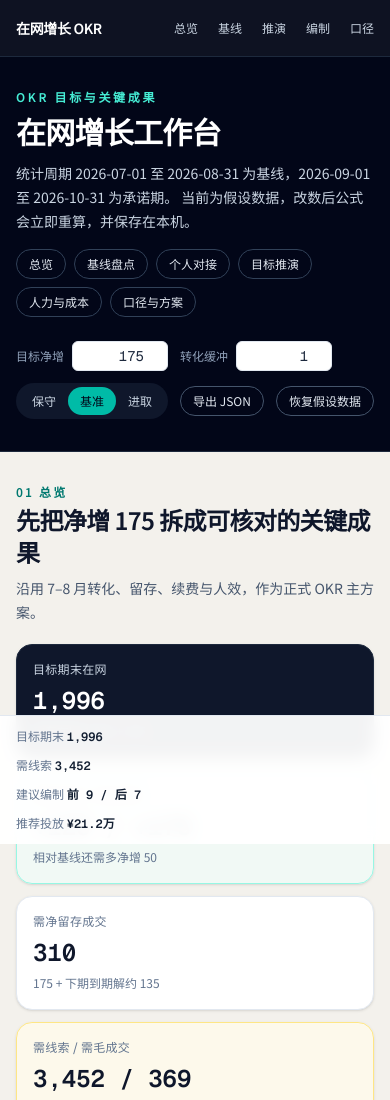
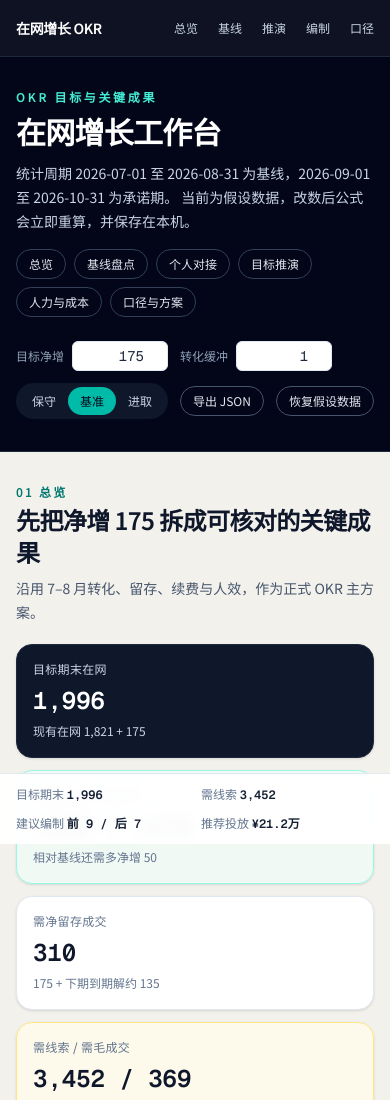
Before and after one commit to wushuangyc/ws, a Next.js app: page / in a window 390 px wide. Shown: the top 1100 px of the page. Built offline with nearby package versions, Linux system fonts and the light colour scheme.

Commit message:
fix: keep sticky summary from covering page content
Add bottom padding and a two-column mobile footer so the live OKR totals stay visible without hiding the last sections.

Co-authored-by: wushuangyc <wushuangyc@users.noreply.github.com>

```diff
--- a/src/components/okr/OkrWorkbench.tsx
+++ b/src/components/okr/OkrWorkbench.tsx
@@ -195,7 +195,7 @@ export function OkrWorkbench() {
         </div>
       </div>
 
-      <div className="mx-auto max-w-7xl space-y-10 px-4 py-8 sm:px-6 lg:px-8">
+      <div className="mx-auto max-w-7xl space-y-10 px-4 py-8 pb-28 sm:px-6 lg:px-8">
         <section className="space-y-5" id="overview">
           <SectionTitle
             id="overview-title"
@@ -437,7 +437,7 @@ export function OkrWorkbench() {
       </div>
 
       <div className="sticky bottom-0 z-20 border-t border-slate-200 bg-white/95 backdrop-blur">
-        <div className="mx-auto grid max-w-7xl gap-3 px-4 py-3 text-xs sm:grid-cols-4 sm:px-6 lg:px-8">
+        <div className="mx-auto grid max-w-7xl grid-cols-2 gap-3 px-4 py-3 text-xs sm:grid-cols-4 sm:px-6 lg:px-8">
           <p>
             <span className="text-slate-500">目标期末</span>{" "}
             <span className="font-mono font-semibold">{formatInt(model.target.targetClosing)}</span>
```
